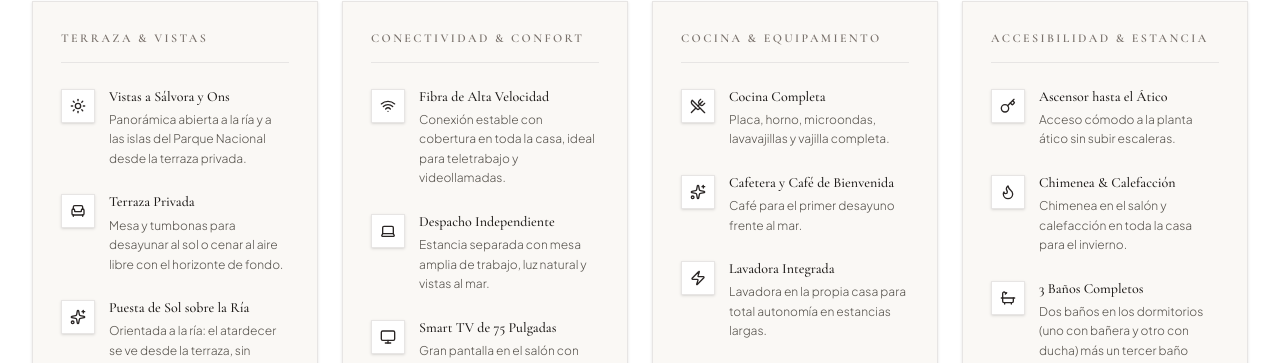
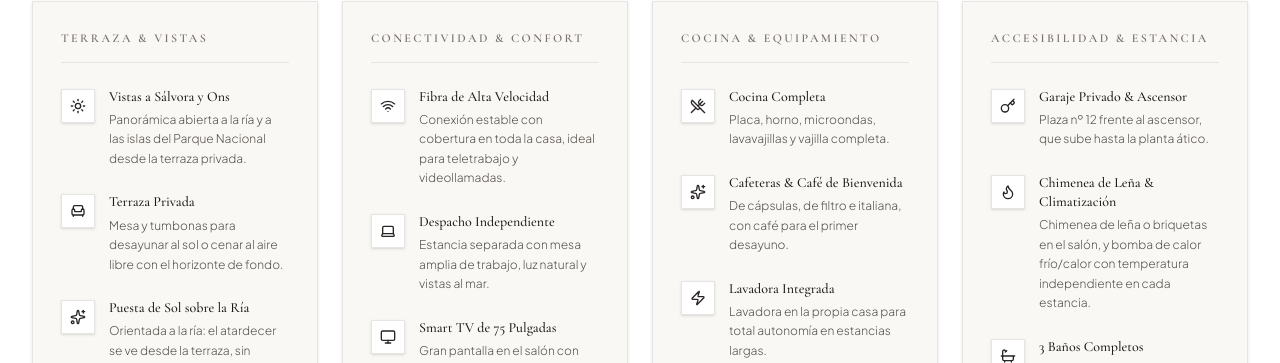
Before and after one commit to fmartinez31416/illas-atlanticas-web, a React (Vite) app: page / in a window 1280 px wide. Shown: the part 5247-5610 px from the top of the page. Built offline with nearby package versions, Linux system fonts and the light colour scheme; no server answers; a web font is replaced by a local one.

Commit message:
Web: datos reales de la casa (garaje plaza 12 + ascensor, chimenea de leña/briquetas, bomba frío/calor por estancia, 3 cafeteras)

```diff
--- a/src/components/AmenitiesSection.tsx
+++ b/src/components/AmenitiesSection.tsx
@@ -75,8 +75,8 @@ const AMENITIES_CATEGORIES: AmenityCategory[] = [
       },
       {
         icon: Sparkles,
-        name: 'Cafetera y Café de Bienvenida',
-        description: 'Café para el primer desayuno frente al mar.'
+        name: 'Cafeteras & Café de Bienvenida',
+        description: 'De cápsulas, de filtro e italiana, con café para el primer desayuno.'
       },
       {
         icon: Zap,
@@ -90,13 +90,13 @@ const AMENITIES_CATEGORIES: AmenityCategory[] = [
     items: [
       {
         icon: Key,
-        name: 'Ascensor hasta el Ático',
-        description: 'Acceso cómodo a la planta ático sin subir escaleras.'
+        name: 'Garaje Privado & Ascensor',
+        description: 'Plaza nº 12 frente al ascensor, que sube hasta la planta ático.'
       },
       {
         icon: Flame,
-        name: 'Chimenea & Calefacción',
-        description: 'Chimenea en el salón y calefacción en toda la casa para el invierno.'
+        name: 'Chimenea de Leña & Climatización',
+        description: 'Chimenea de leña o briquetas en el salón, y bomba de calor frío/calor con temperatura independiente en cada estancia.'
       },
       {
         icon: Bath,
--- a/src/data/amenitiesData.ts
+++ b/src/data/amenitiesData.ts
@@ -30,18 +30,18 @@ export const AMENITIES_CATEGORIES: AmenityCategory[] = [
         icon: 'Moon'
       },
       {
-        name: 'Calefacción en Toda la Casa',
-        description: 'Ambiente cálido para los meses de invierno.',
+        name: 'Climatización Frío/Calor',
+        description: 'Bomba de calor con temperatura independiente en cada estancia.',
         icon: 'Flame'
       },
       {
-        name: 'Chimenea de Ambiente',
-        description: 'Llama viva para las veladas de invierno.',
+        name: 'Chimenea de Leña',
+        description: 'De leña o briquetas en el salón, para las veladas de invierno.',
         icon: 'FlameKindling'
       },
       {
-        name: 'Check-in Personal',
-        description: 'Entrada a las 17:00 con explicación de la casa, y salida a las 12:00.',
+        name: 'Garaje Privado & Ascensor',
+        description: 'Plaza nº 12 frente al ascensor, que sube hasta la planta ático.',
         icon: 'Key'
       }
     ]
--- a/src/data/spacesData.ts
+++ b/src/data/spacesData.ts
@@ -43,24 +43,24 @@ export const SPACES_DATA: Space[] = [
       '/fotos/comedor_04.jpg',
       '/fotos/comedor_15.jpg'
     ],
-    description: 'Espacio abierto bañado por la luz del Atlántico a través de grandes ventanales. Chimenea de ambiente, televisor de 75" con Netflix y Movistar+, y sistema de sonido para las noches de película.',
+    description: 'Espacio abierto bañado por la luz del Atlántico a través de grandes ventanales. Chimenea de leña o briquetas, televisor de 75" con Netflix y Movistar+, y sistema de sonido para las noches de película.',
     highlights: [
       'Smart TV de 75" con Netflix y Movistar+',
       'Sistema de sonido para cine en casa',
-      'Chimenea de ambiente para el invierno',
+      'Chimenea de leña o briquetas para el invierno',
       'Gran sofá con mesa de comedor integrada en el espacio'
     ],
     features: [
       'Acceso directo sin peldaños a la terraza',
-      'Suelo radiante para los días fríos',
+      'Climatización frío/calor con temperatura por estancia',
       'Libros de arte, arquitectura y literatura gallega',
       'Ventanas con buen aislamiento acústico'
     ],
     specs: [
       { label: 'Pantalla', value: '75" Smart TV' },
-      { label: 'Ambiente', value: 'Chimenea de llama viva' },
+      { label: 'Ambiente', value: 'Chimenea de leña o briquetas' },
       { label: 'Materiales', value: 'Lino y madera natural' },
-      { label: 'Invierno', value: 'Suelo radiante' }
+      { label: 'Climatización', value: 'Frío/calor por estancia' }
     ]
   },
   {
```
